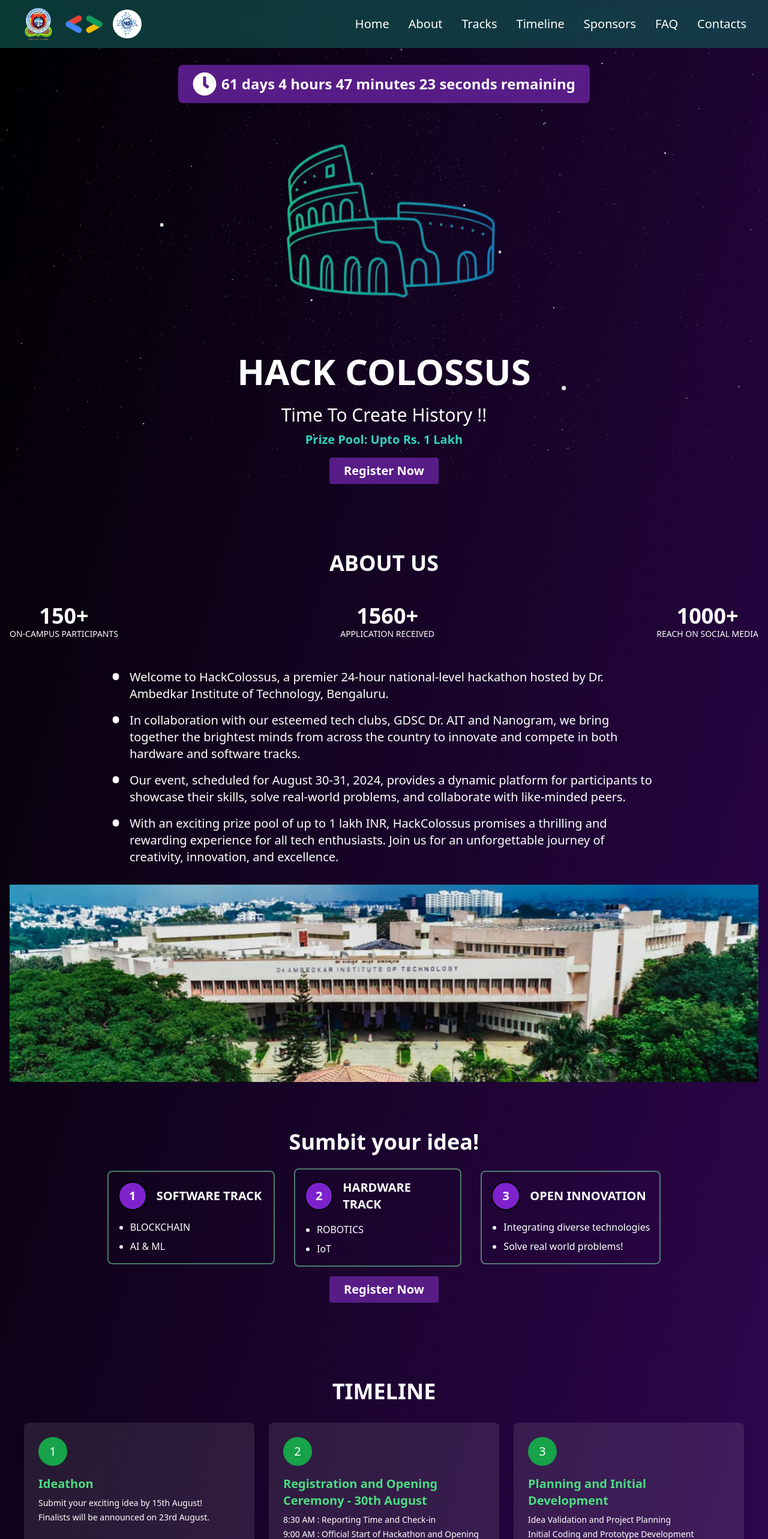
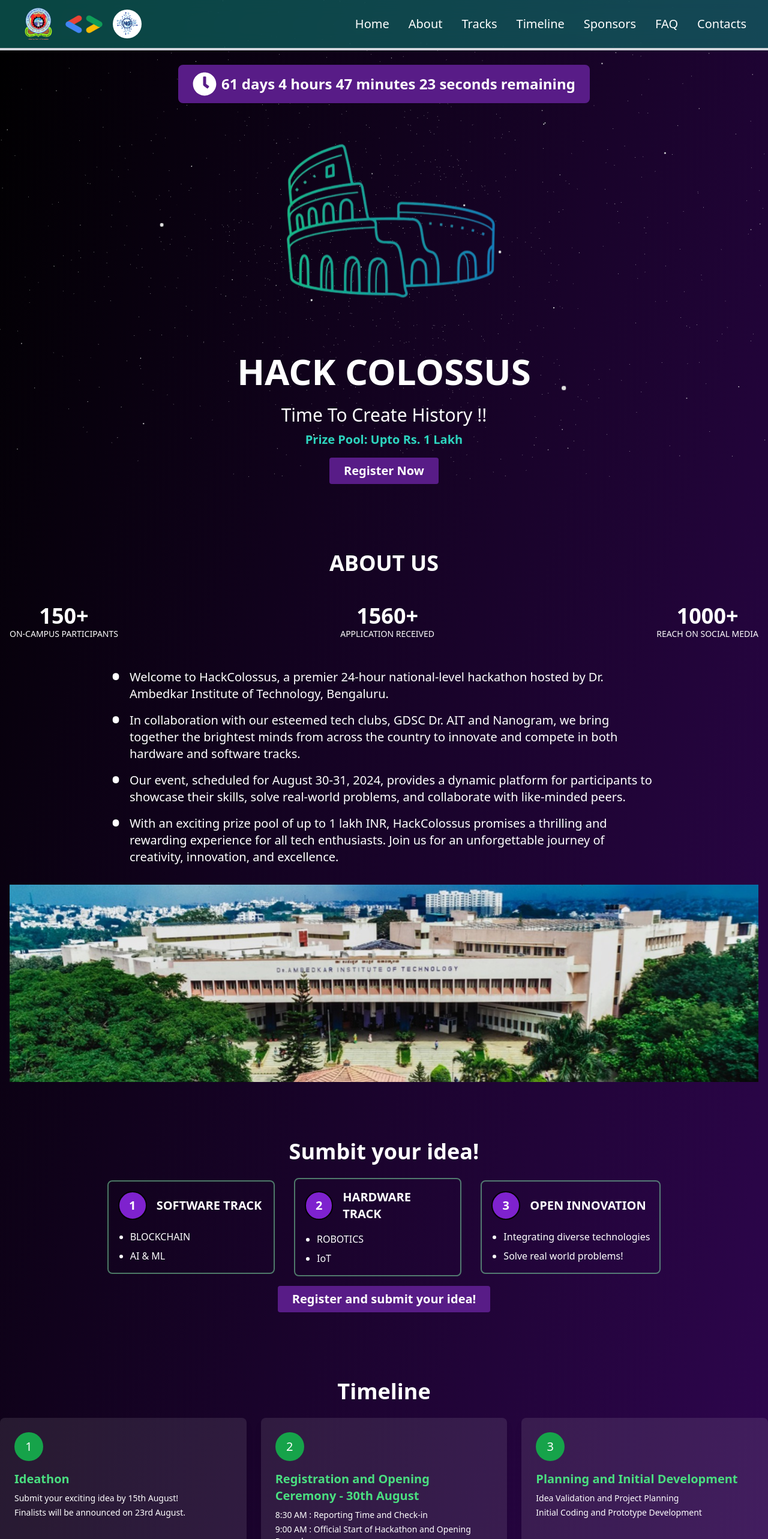
Before and after one commit to Amruthamsh/hack_colossus, a React (Vite) app: page / in a window 1280 px wide. Shown: the top 2566 px of the page at 60% size. Built offline with nearby package versions, Linux system fonts and the light colour scheme.

Commit message:
progress bar

```diff
--- a/package.json
+++ b/package.json
@@ -16,6 +16,7 @@
     "react-icons": "^5.2.1",
     "react-router-dom": "^6.24.0",
     "react-router-hash-link": "^2.4.3",
+    "react-scroll": "^1.9.0",
     "tailwind-merge": "^2.3.0"
   },
   "devDependencies": {
@@ -25,6 +26,7 @@
     "@types/react": "^18.3.3",
     "@types/react-dom": "^18.3.0",
     "@types/react-router-hash-link": "^2.4.9",
+    "@types/react-scroll": "^1.8.10",
     "@typescript-eslint/eslint-plugin": "^7.13.1",
     "@typescript-eslint/parser": "^7.13.1",
     "@vitejs/plugin-react": "^4.3.1",
--- a/src/App.tsx
+++ b/src/App.tsx
@@ -11,12 +11,14 @@ import Faq from "./components/Faq";
 import Sponsors from "./components/Sponsors";
 import StarsCanvas from "./components/StarBackground";
 import BackToTopButton from "./components/BackToTopButton";
+import ProgressBar from "./components/ProgressBar";
 
 const App = () => {
   return (
     <Router>
       <div className="min-h-screen bg-gradient-to-br from-black to-purple-950 text-white relative z-10">
         <StarsCanvas />
+        <ProgressBar />
         <div className="relative z-20">
           <Navbar />
           <Hero />
--- a/src/components/Contact.tsx
+++ b/src/components/Contact.tsx
@@ -2,13 +2,14 @@ import { FaInstagram, FaTumblr, FaLinkedin, FaYoutube } from "react-icons/fa";
 
 const Contact = () => {
   return (
+    <div className="flex flex-col bg-black">
       <div
-      className="flex items-center justify-center p-6 sm:p-10 bg-black"
+        className="flex items-center justify-center p-6 sm:p-10"
         id="contacts"
       >
         <div className="w-full max-w-4xl text-white">
-        <h1 className="text-3xl font-bold mb-8 text-center text-white">
-          CONTACT US
+          <h1 className="text-4xl font-bold mb-8 text-center text-white">
+            Contact us
           </h1>
 
           <div className="grid grid-cols-1 sm:grid-cols-2 lg:grid-cols-3 gap-6">
@@ -18,7 +19,8 @@ const Contact = () => {
                 Varun <span className="text-green-400 ml-2">+919353228225</span>
               </p>
               <p className="text-lg">
-              Aniket <span className="text-green-400 ml-2">+917718411467</span>
+                Aniket{" "}
+                <span className="text-green-400 ml-2">+917718411467</span>
               </p>
             </div>
 
@@ -47,25 +49,25 @@ const Contact = () => {
               <div className="flex justify-start space-x-6 text-2xl ">
                 <a
                   href="https://www.instagram.com/hackcolossus/"
-                className="text-green-400 hover:text-pink-600"
+                  className="text-green-400 hover:text-purple-600"
                 >
                   <FaInstagram />
                 </a>
                 <a
                   href="https://x.com/hackcolossus"
-                className="text-green-400 hover:text-pink-600"
+                  className="text-green-400 hover:text-purple-600"
                 >
                   <FaTumblr />
                 </a>
                 <a
                   href="https://www.linkedin.com/company/hackcolossus"
-                className="text-green-400 hover:text-pink-600"
+                  className="text-green-400 hover:text-purple-600"
                 >
                   <FaLinkedin />
                 </a>
                 <a
                   href="https://www.youtube.com/channel/UCP4VgBr2hBXLdGRY_kT6X-Q"
-                className="text-green-400 hover:text-pink-600"
+                  className="text-green-400 hover:text-purple-600"
                 >
                   <FaYoutube />
                 </a>
@@ -74,6 +76,10 @@ const Contact = () => {
           </div>
         </div>
       </div>
+      <p className="flex items-center justify-center p-1">
+        Made with ❤️ By Hack-Colossus Team
+      </p>
+    </div>
   );
 };
 
--- a/src/components/Faq.tsx
+++ b/src/components/Faq.tsx
@@ -22,7 +22,7 @@ const Faq = () => {
 
   return (
     <div id="faq">
-      <div className="flex items-center justify-center p-6 pt-24 sm:p-10 sm:pt-24 ">
+      <div className="flex items-center justify-center p-6 pt-24 ">
         <div className="w-full max-w-5xl text-white">
           <h1 className="text-center text-4xl font-bold mb-8">FAQs</h1>
           <div className="grid grid-cols-1 sm:grid-cols-2 lg:grid-cols-3 gap-6">
@@ -45,7 +45,7 @@ const Faq = () => {
         </div>
       </div>
       <div className="flex justify-center">
-        <RegisterButton />
+        <RegisterButton name="Participate now!" />
       </div>
     </div>
   );
--- a/src/components/Hero.tsx
+++ b/src/components/Hero.tsx
@@ -80,7 +80,7 @@ const Hero: React.FC = () => {
           <p className="text-xl font-bold text-teal-400">
             Prize Pool: Upto Rs. 1 Lakh
           </p>
-          <RegisterButton />
+          <RegisterButton name="Register Now" />
         </div>
       </div>
     </div>
--- a/src/components/Navbar/index.tsx
+++ b/src/components/Navbar/index.tsx
@@ -8,30 +8,43 @@ import { navLinks } from "@/constants";
 const Navbar = () => {
   return (
     <div className="mx-3 flex justify-center">
-      <nav className="fixed z-[60] w-full bg-teal-800/60 bg-clip-padding px-5 py-2 backdrop-blur-lg backdrop-filter ">
+      <nav className="fixed z-[60] w-full bg-teal-700/60 bg-clip-padding px-5 py-2 backdrop-blur-lg backdrop-filter ">
         <div className="flex h-16 items-center justify-between px-4">
-          <Link
-            to={"/#home"}
-            className="flex items-center gap-3 font-semibold text-white"
-          >
-            <div className="flex items-center space-x-4 lg:w-30 lg:h-30">
+          <div className="flex items-center space-x-4 lg:w-30 lg:h-30">
+            <a
+              href="https://www.drait.edu.in"
+              target="_blank"
+              rel="noopener noreferrer"
+            >
               <img src={drait} alt="Dr Ait" className="h-14 w-13" />
+            </a>
+            <a
+              href="https://gdsc.rocks"
+              target="_blank"
+              rel="noopener noreferrer"
+            >
               <img src={gdsc} alt="GDSC" className="h-14 w-auto" />
+            </a>
+            <a
+              href="https://nanogramhub.wixsite.com/club"
+              target="_blank"
+              rel="noopener noreferrer"
+            >
               <img
                 src={nglogo}
                 alt="nglogo"
                 className="h-12 w-auto"
                 style={{ borderRadius: "50%" }}
               />
-            </div>
-          </Link>
+            </a>
+          </div>
 
           <div className="hidden items-center space-x-8 lg:flex">
             {navLinks.map((link, index) => (
               <div key={index} className="group relative">
                 <Link
                   to={link.url}
-                  className={`text-white text-xl hover:text-gray-300`}
+                  className="text-white text-xl hover:text-gray-300"
                 >
                   {link.label}
                 </Link>
--- a/src/components/Navbar/mobileNavbar.tsx
+++ b/src/components/Navbar/mobileNavbar.tsx
@@ -24,14 +24,14 @@ const MobileNavbar = () => {
       </div>
 
       <div
-        className={`fixed top-28 flex w-full justify-center transition-transform duration-200 ${
+        className={`fixed top-20 flex w-full justify-center transition-transform duration-200 ${
           isOpen
             ? "z-[60] translate-y-0 mt-3"
             : "z-0 -translate-y-[30rem] -mt-1"
         } px-2 lg:hidden`}
       >
         <div
-          className={`justify-center" z-[60] w-full flex flex-col space-y-3 rounded-xl bg-teal-800/80 bg-clip-padding py-5 backdrop-blur-lg
+          className={`justify-center" z-[60] w-full flex flex-col space-y-3 rounded-xl bg-teal-800/70 bg-clip-padding py-5 backdrop-blur-lg
                backdrop-filter hover:border-white/40 lg:hidden
             `}
         >
--- /dev/null
+++ b/src/components/ProgressBar.tsx
@@ -0,0 +1,30 @@
+import { useState, useEffect } from "react";
+
+const ProgressBar = () => {
+  const [scrollPosition, setScrollPosition] = useState(0);
+
+  const handleScroll = () => {
+    const winScroll = document.documentElement.scrollTop;
+    const height =
+      document.documentElement.scrollHeight -
+      document.documentElement.clientHeight;
+    const scrolled = (winScroll / height) * 100;
+    setScrollPosition(scrolled);
+  };
+
+  useEffect(() => {
+    window.addEventListener("scroll", handleScroll);
+    return () => window.removeEventListener("scroll", handleScroll);
+  }, []);
+
+  return (
+    <div className="fixed top-20 left-0 w-full bg-gray-300 h-1 z-50">
+      <div
+        className="h-full bg-purple-600 transition-all duration-300"
+        style={{ width: `${scrollPosition}%` }}
+      ></div>
+    </div>
+  );
+};
+
+export default ProgressBar;
--- a/src/components/RegisterButton.tsx
+++ b/src/components/RegisterButton.tsx
@@ -1,7 +1,7 @@
-const RegisterButton = () => {
+const RegisterButton = ({ name }: { name: string }) => {
   return (
     <button
-      className="mt-4 mx-2 px-6 py-2 mb-4 hover:bg-pink-700 text-xl text-white font-bold rounded bg-purple-900 transition duration-300"
+      className="m-4 px-6 py-2 hover:bg-pink-700 text-xl text-white font-bold rounded bg-purple-900 transition duration-300"
       onClick={() =>
         window.open(
           "https://pages.razorpay.com/pl_OYZI7SwKgNEH4z/view",
@@ -9,7 +9,7 @@ const RegisterButton = () => {
         )
       }
     >
-      Register Now
+      {name}
     </button>
   );
 };
--- a/src/components/Timeline.tsx
+++ b/src/components/Timeline.tsx
@@ -65,12 +65,9 @@ const Timeline = () => {
   ];
 
   return (
-    <div
-      className="flex flex-col items-center pt-20 sm:p-10 sm:pt-20"
-      id="timeline"
-    >
-      <h1 className="text-center text-3xl sm:text-4xl font-bold text-white mb-6 sm:mb-8 pt-8">
-        TIMELINE
+    <div className="flex flex-col items-center pt-24" id="timeline">
+      <h1 className="text-center text-4xl font-bold text-white mb-6 ">
+        Timeline
       </h1>
       <div className="w-full max-w-7xl grid gap-6 sm:grid-cols-2 lg:grid-cols-3">
         {events.map((event, index) => (
@@ -98,7 +95,7 @@ const Timeline = () => {
           </div>
         ))}
       </div>
-      <RegisterButton />
+      <RegisterButton name="Register now!" />
     </div>
   );
 };
--- a/src/components/TracksPage.tsx
+++ b/src/components/TracksPage.tsx
@@ -10,7 +10,7 @@ interface TrackBoxProps {
 const TracksPage: React.FC = () => {
   return (
     <div id="tracks">
-      <h1 className="text-center text-4xl font-bold text-white pt-20">
+      <h1 className="text-center text-4xl font-bold text-white pt-24">
         Sumbit your idea!
       </h1>
       <div className=" text-white pt-6 flex justify-center items-center ">
@@ -38,7 +38,7 @@ const TracksPage: React.FC = () => {
         </div>
       </div>
       <div className="flex justify-center">
-        <RegisterButton />
+        <RegisterButton name="Register and submit your idea!" />
       </div>
     </div>
   );
```
Also changed, not shown: 1 other file (tests, documents, lock files or other folders). Lines whose indentation alone changed are shown as unchanged.
